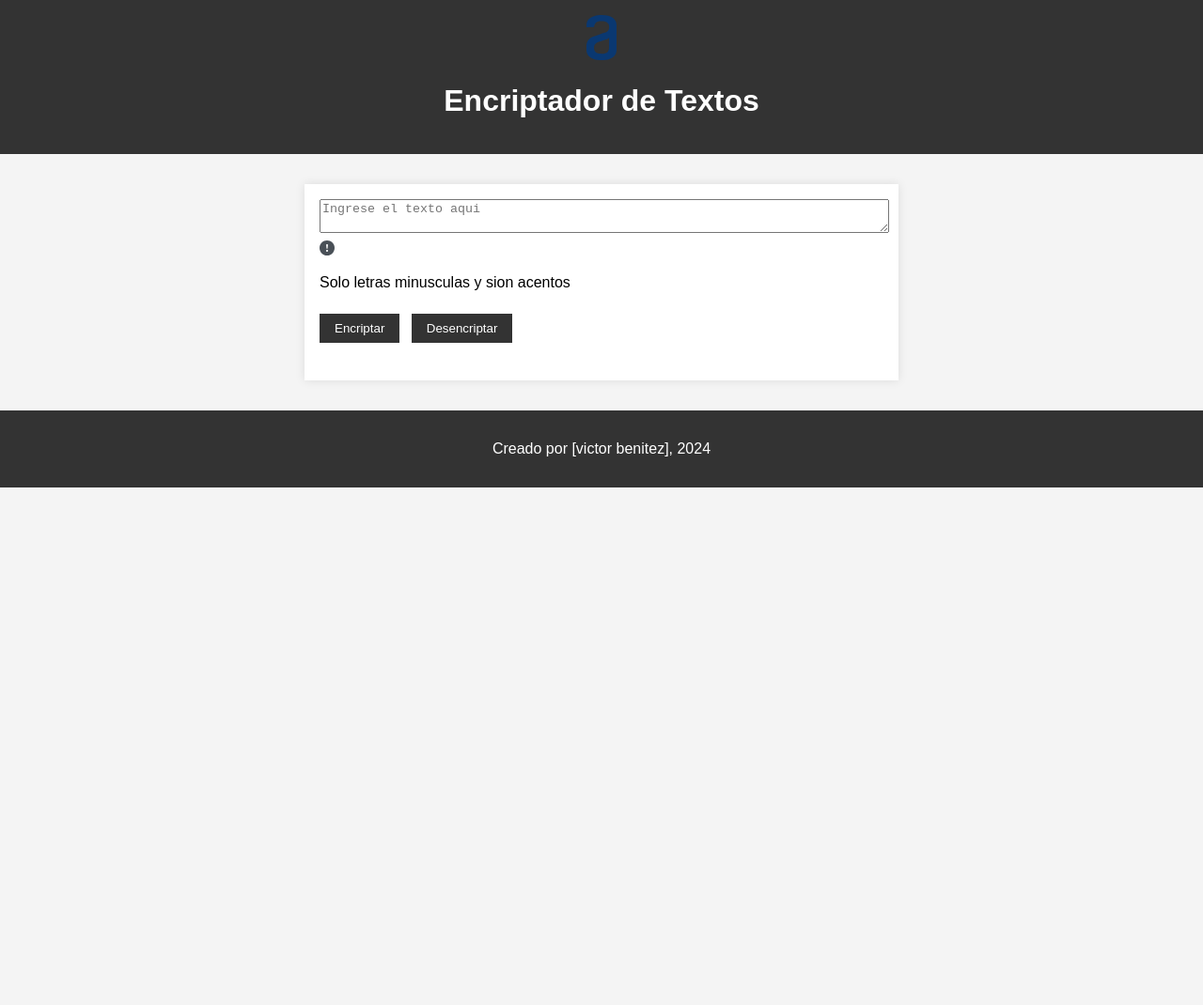
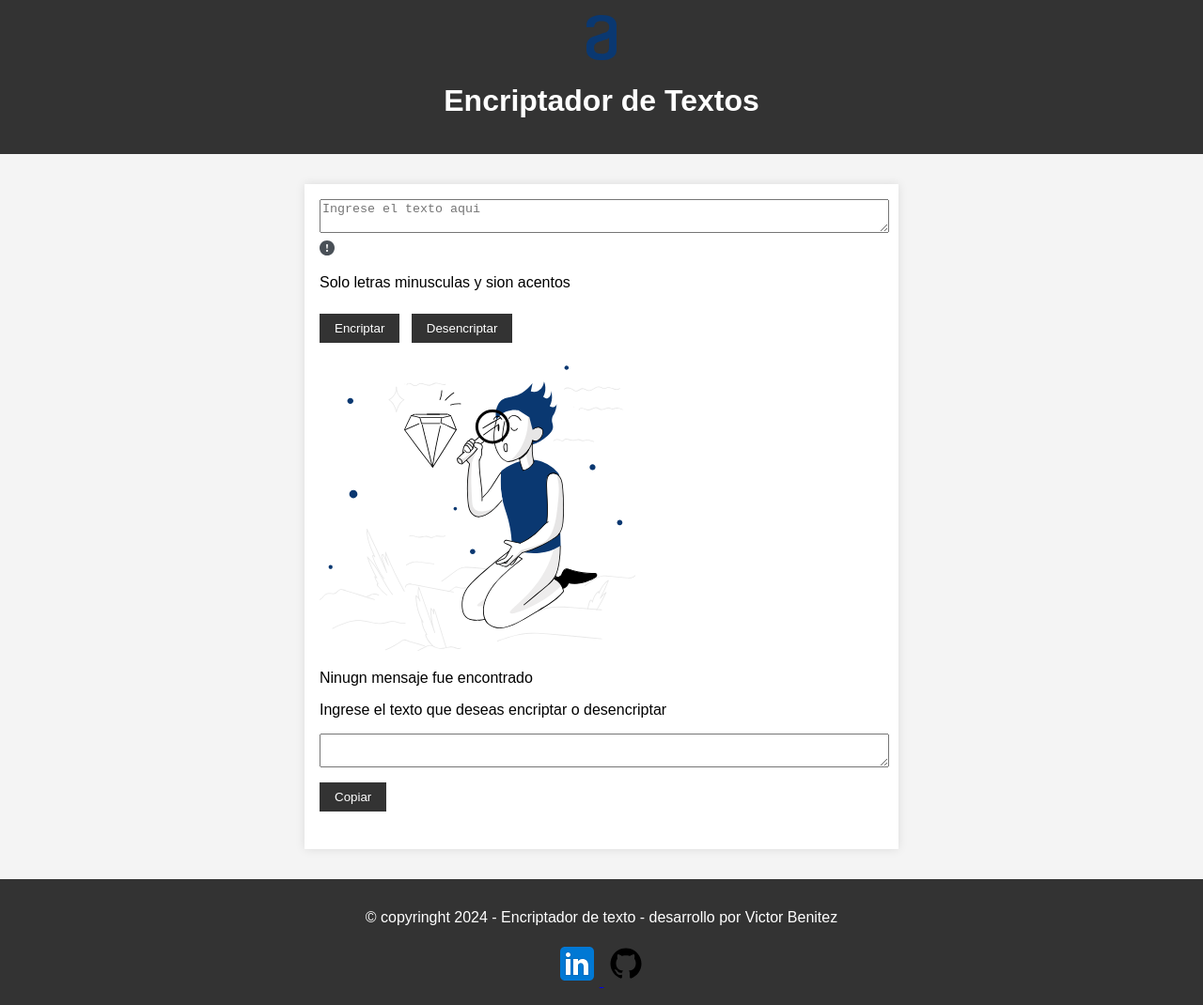
Before and after one commit to victorbenitez012/Encriptador-de-texto, a plain HTML site: page index.html in a window 1280 px wide. Shown: the whole page at 94% size. Before the commit the page ends 800 px from the top, so only its background shows below. Drawn offline with Linux system fonts and the light colour scheme.

Commit message:
actualizacion

```diff
--- a/index.html
+++ b/index.html
@@ -29,11 +29,24 @@
             </div>
         </section>
         <section class="tarjeta">
-            <div class=""
+            <div class="tarjeta-contenedor">
+                <img src="./imagenes/muñeco.svg" alt="Imagen Muñeco" class="img-muñeco" />
+                <p class="texto-uno">Ninugn mensaje fue encontrado</p>
+                <p class="texto-dos">Ingrese el texto que deseas encriptar o desencriptar</p>
+            </div>
+            <textarea typeof="mensaje" class="evaluar" readonly></textarea>
+            <button type="submit" class="btn-copiar">Copiar</button>
         </section>
     </main>
+    <!-- Pie de pagina-->
     <footer>
-        <p>Creado por [victor benitez], 2024</p>
+        <p class="copyright">&copy; copyringht 2024 - Encriptador de texto - desarrollo por Victor Benitez</p>
+        <a href="#" rel="">
+            <img src="./imagenes/linkedin.svg" alt="Logo Linkedin" class="linked" />
+        </a>
+        <a href="#" rel="">
+            <img src="./imagenes/github.svg" alt="Logo Github" class="git" />
+        </a>
     </footer>
     <script src="script.js"></script>
 </body>
```
